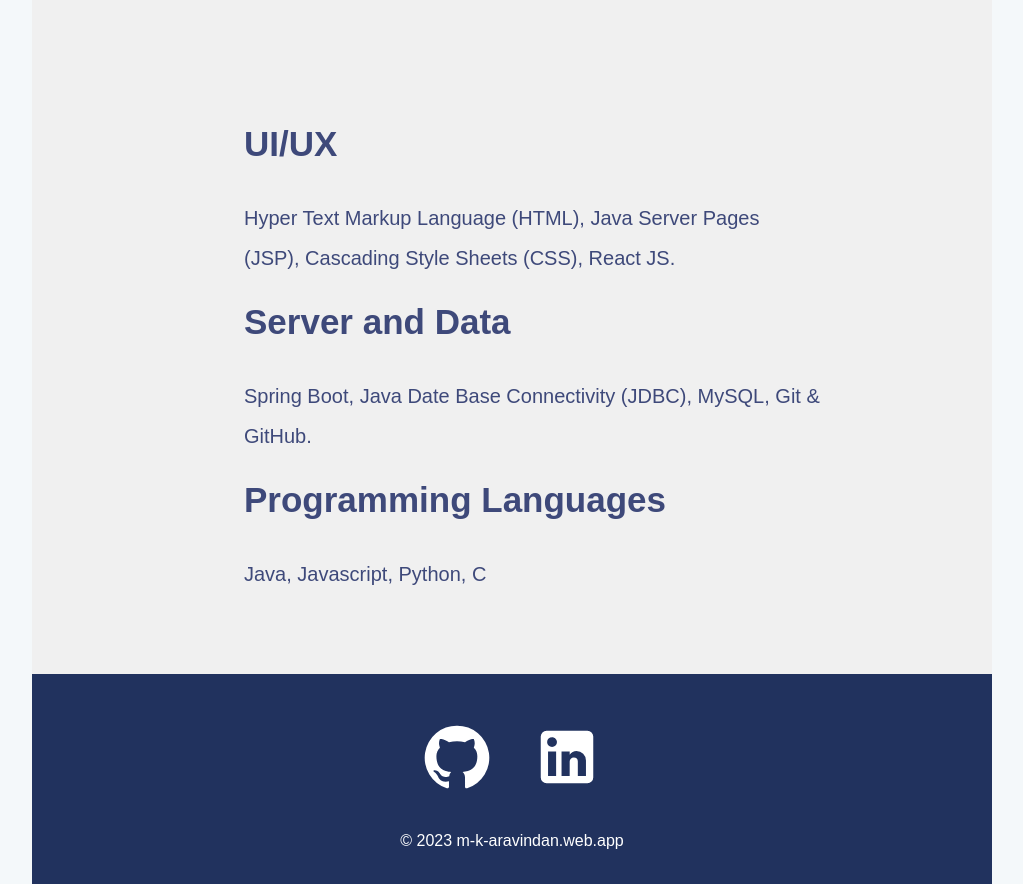
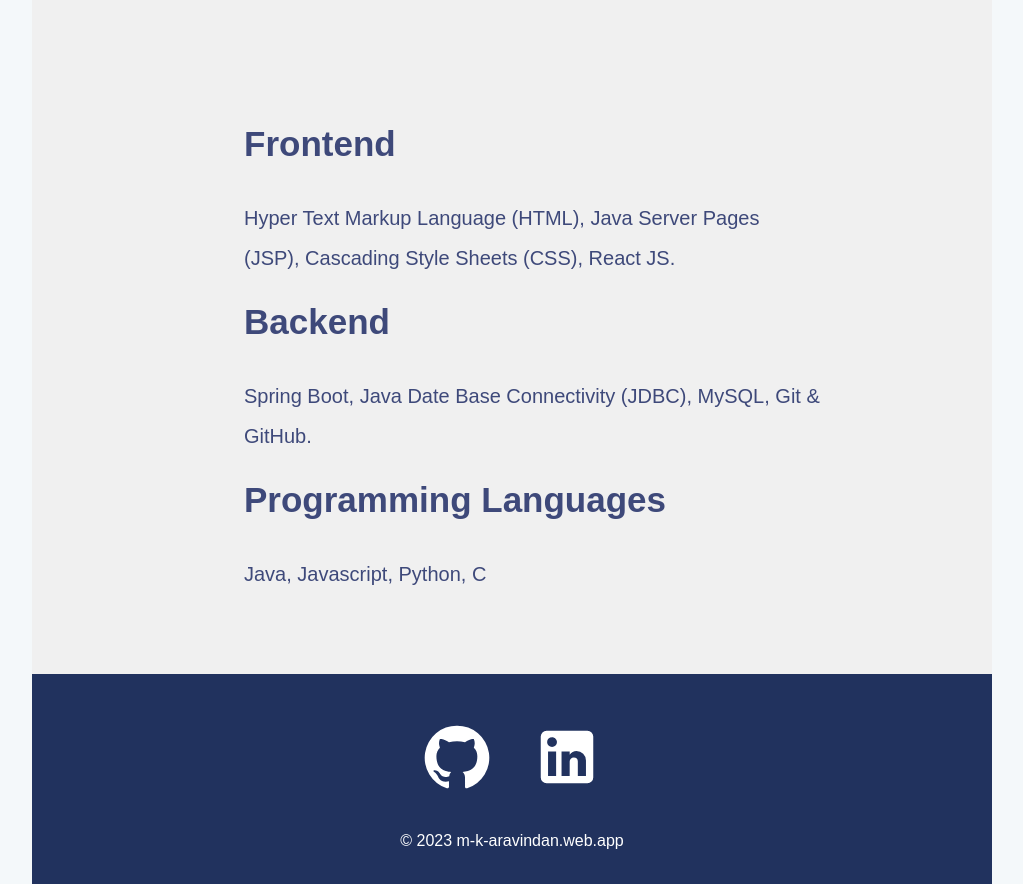
Before and after one commit to MK-Aravindan/Portfolio, a React (Create React App) app: page / in a window 1280 px wide. Shown: the part 914-1798 px from the top of the page, without its empty margins (128-1151 px from the left). Built offline with nearby package versions, Linux system fonts and the light colour scheme.

Commit message:
home text changed

```diff
--- a/src/pages/Home.js
+++ b/src/pages/Home.js
@@ -30,14 +30,14 @@ const Home = () => {
         <h1>Skills</h1>
         <ol className="list">
           <li className="item">
-            <h2>UI/UX</h2>
+            <h2>Frontend</h2>
             <span>
               Hyper Text Markup Language (HTML), Java Server Pages (JSP),
               Cascading Style Sheets (CSS), React JS.
             </span>
           </li>
           <li className="item">
-            <h2>Server and Data</h2>
+            <h2>Backend</h2>
             <span>
               Spring Boot, Java Date Base Connectivity (JDBC), MySQL, Git & GitHub.
             </span>
```
